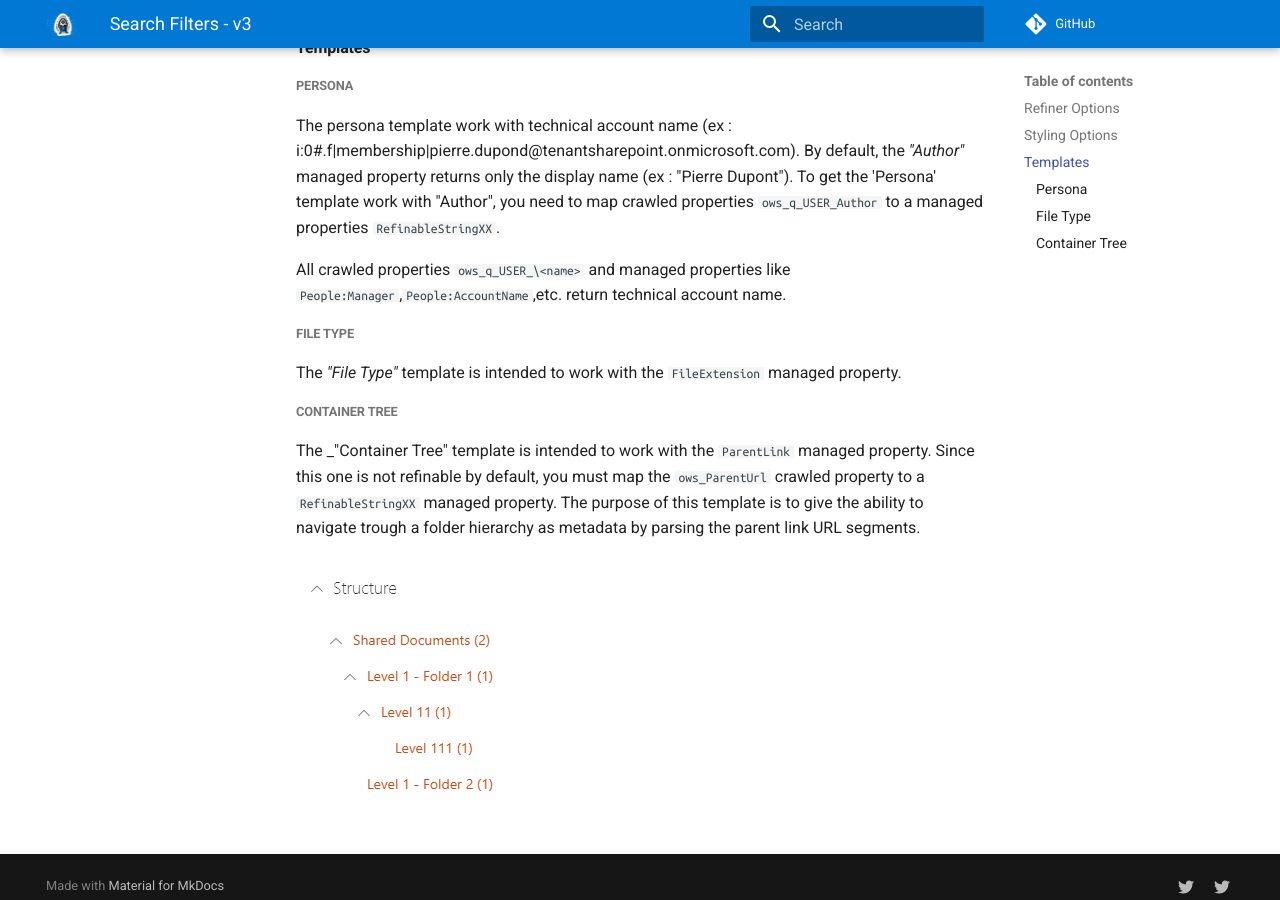
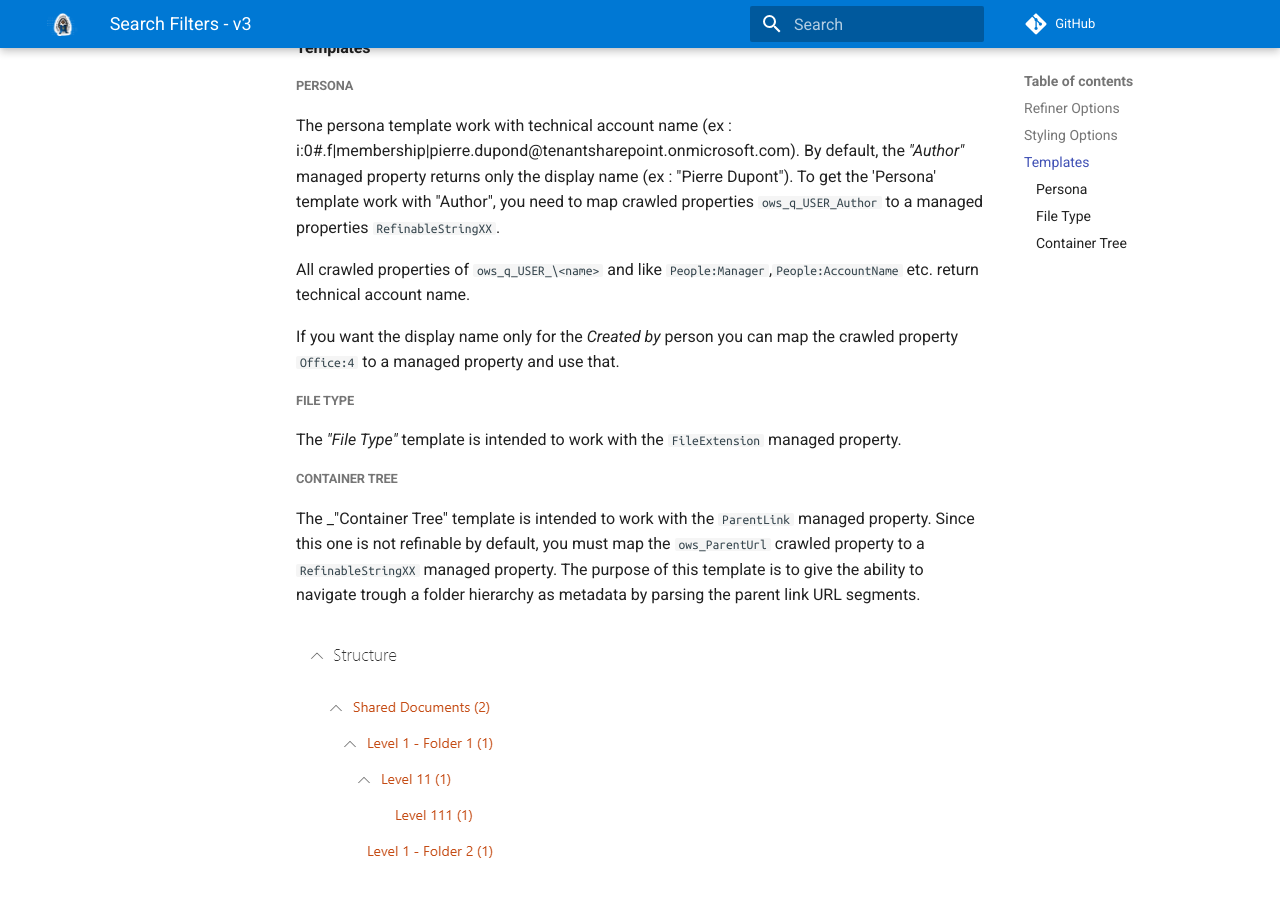
Before and after one commit to dominic5perezd/pnp-modern-search, an MkDocs documentation site: the page built from docs/v3/search-parts/search-filters.md, in a window 1280 px wide and 900 px high, scrolled down 1525 px. Built offline with MkDocs 1.6.1 and Material for MkDocs 9.7.7, drawn with Linux system fonts in a browser that asks for light colours; comment, search, counter and statistics services are not loaded.

Commit message:
#1255 doc update on Author refiner mapping

```diff
--- a/docs/v3/search-parts/search-filters.md
+++ b/docs/v3/search-parts/search-filters.md
@@ -27,7 +27,9 @@ The persona template work with technical account name (ex : i:0#.f|membership|pi
 By default, the _"Author"_ managed property returns only the display name (ex : "Pierre Dupont").
 To get the 'Persona' template work with "Author", you need to map crawled properties `ows_q_USER_Author` to a managed properties `RefinableStringXX`.
 
-All crawled properties `ows_q_USER_\<name>` and managed properties like `People:Manager`,`People:AccountName`,etc. return technical account name.
+All crawled properties of `ows_q_USER_\<name>` and like `People:Manager`,`People:AccountName` etc. return technical account name.
+
+If you want the display name only for the *Created by* person you can map the crawled property `Office:4` to a managed property and use that.
 
 ##### File Type
 
```
